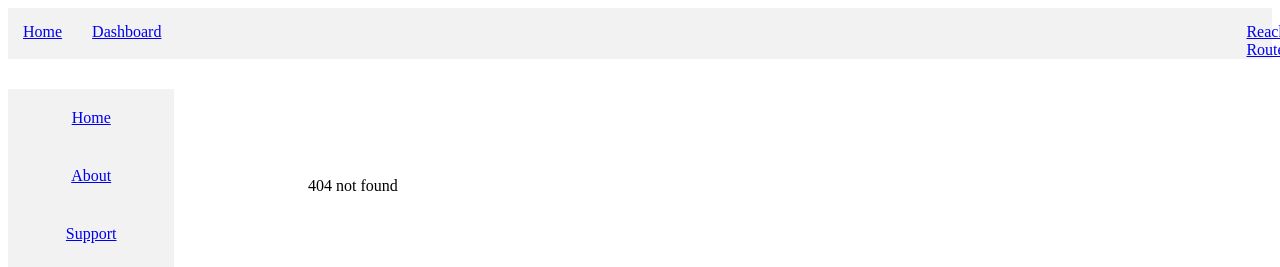
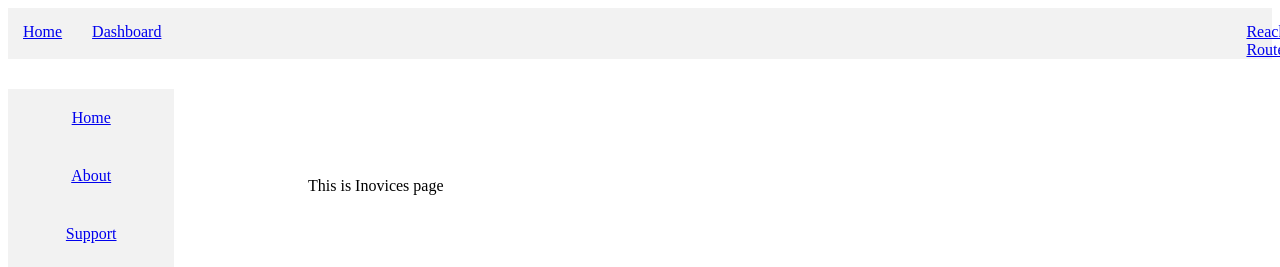
Before and after one commit to jinenab/reach-router, a React (Create React App) app: page /inovices in a window 1280 px wide. Before the commit this address had no page. Shown: the top 267 px of the page. Built offline with nearby package versions, Linux system fonts and the light colour scheme.

Commit message:
add inovice and inovices components

```diff
--- a/src/App.js
+++ b/src/App.js
@@ -10,6 +10,8 @@ import Dash from './components/Dash';
 import DashboardNav from './components/DashboardNav';
 import DashHome from './components/DashHome';
 import Team from './components/Team';
+import Inovices from './components/Invoices'
+import Inovice from './components/Invoice'
 import NotFound from './components/NotFound';
 import  "./style.scss"
 import NavBar from './components/NavBar/navBar';
@@ -32,6 +34,9 @@ return(<div>
         <Support path="support" exact />
         <User path="user"></User>
         <User path="user/:id" exact />
+        <Inovices path="inovices" ></Inovices>
+        <Inovice path="inovice/:id" ></Inovice>
+
         <Dash className="Dash" path="dashboard" exact>
             <DashHome path="/" exact/>
             <Team path="team/*" exact />
--- /dev/null
+++ b/src/components/Invoice/index.js
@@ -0,0 +1,2 @@
+import Inovice from "./inovice"
+export default Inovice
--- /dev/null
+++ b/src/components/Invoice/inovice.js
@@ -0,0 +1,7 @@
+import React from "react"
+function Inovice(){
+    return(<div>
+         This is Inovice page 123
+        </div>)
+}
+export default Inovice
--- /dev/null
+++ b/src/components/Invoices/index.js
@@ -0,0 +1,2 @@
+import Inovice from "./inovices"
+export default Inovice
--- /dev/null
+++ b/src/components/Invoices/inovices.js
@@ -0,0 +1,7 @@
+import React from "react"
+function Inovices(){
+    return(<div>
+         This is Inovices page
+    </div>)
+}
+export default Inovices
```
